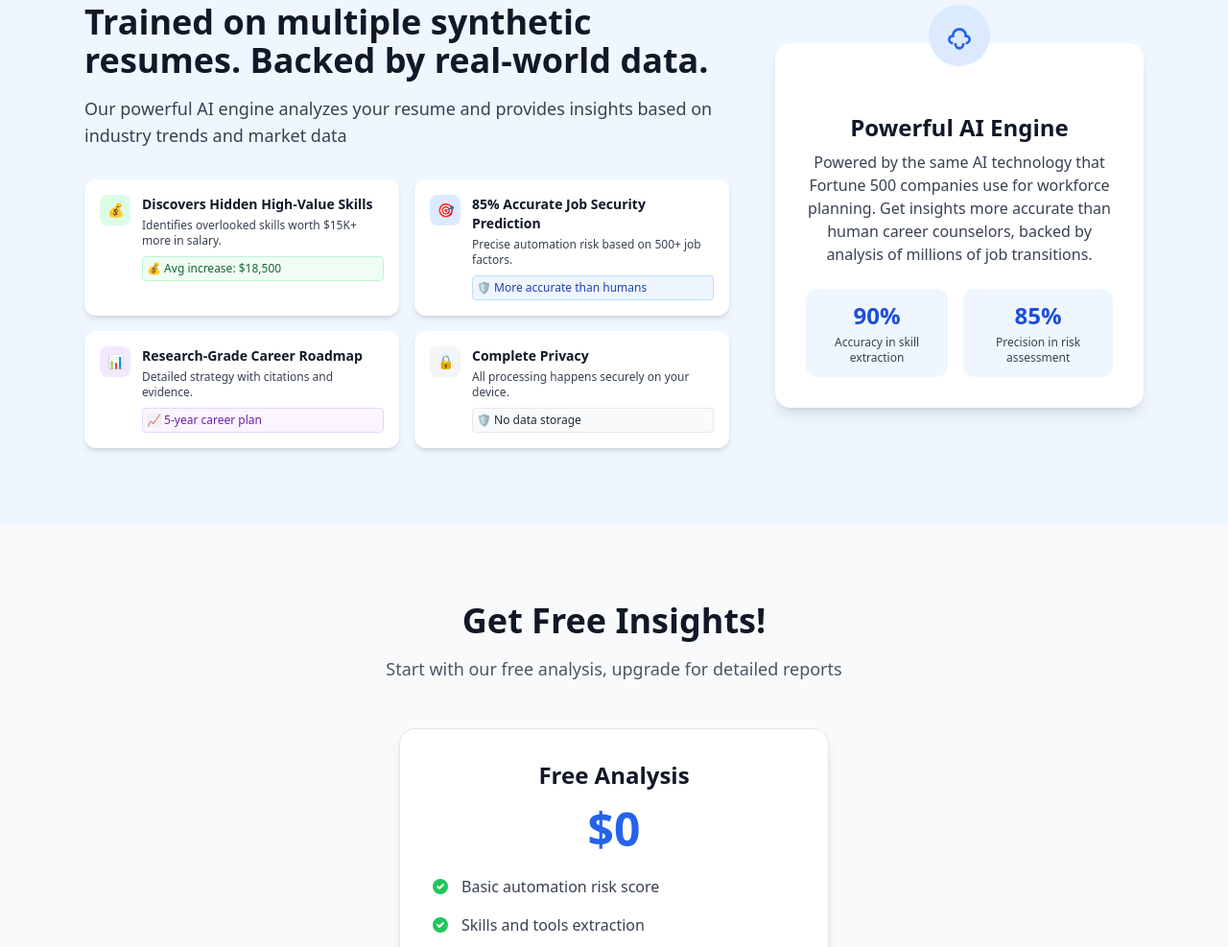
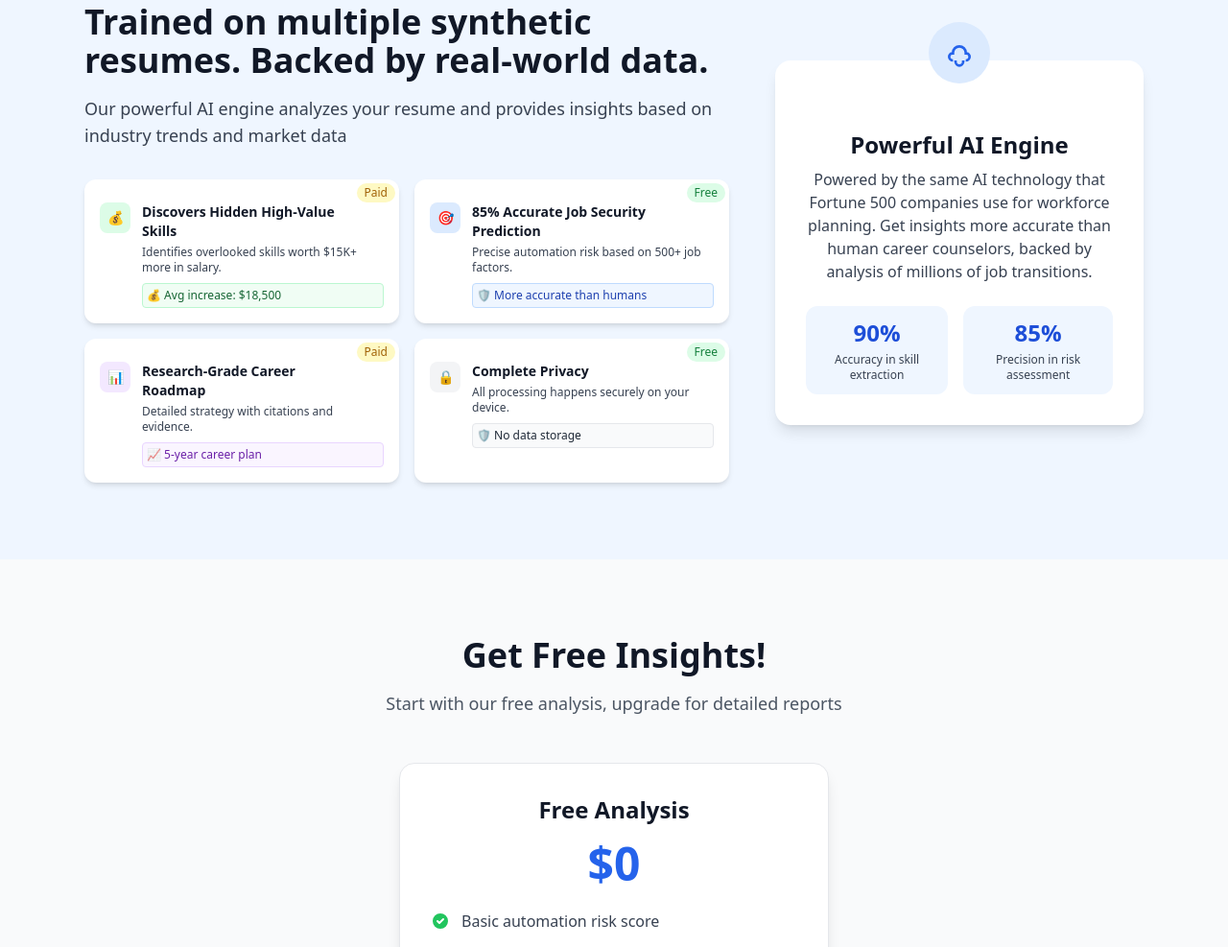
Before and after one commit to angshu-min-js/unautomated-home, a website: page index.html in a window 1280 px wide. Shown: the part 1958-2945 px from the top of the page at 96% size. Drawn offline with nearby package versions, Linux system fonts and the light colour scheme.

Commit message:
Update index.html

```diff
--- a/index.html
+++ b/index.html
@@ -270,15 +270,16 @@
 
                 <div class="grid grid-cols-1 md:grid-cols-2 gap-4">
                     <!-- Feature 1: Hidden High-Value Skills -->
-                    <div class="bg-white rounded-xl shadow-md p-4">
-                        <div class="flex items-start gap-3">
+                    <div class="bg-white rounded-xl shadow-md p-4 relative">
+                        <span class="absolute top-1 right-1 bg-yellow-100 text-yellow-700 text-xs font-medium px-2 py-0.5 rounded-full">Paid</span>
+                        <div class="flex items-start gap-3 mt-2">
                             <div class="flex-shrink-0">
                                 <div class="w-8 h-8 bg-green-100 rounded-lg flex items-center justify-center">
                                     <span class="text-sm">💰</span>
                                 </div>
                             </div>
                             <div>
-                                <h3 class="text-sm font-bold text-gray-900 mb-1">Discovers Hidden High-Value Skills</h3>
+                                <h3 class="text-sm font-bold text-gray-900 mb-1 pr-12">Discovers Hidden High-Value Skills</h3>
                                 <p class="text-gray-700 text-xs mb-2">Identifies overlooked skills worth $15K+ more in salary.</p>
                                 <div class="bg-green-50 border border-green-200 rounded p-1">
                                     <p class="text-green-800 font-medium text-xs">💰 Avg increase: $18,500</p>
@@ -288,15 +289,16 @@
                     </div>
 
                     <!-- Feature 2: Job Security Prediction -->
-                    <div class="bg-white rounded-xl shadow-md p-4">
-                        <div class="flex items-start gap-3">
+                    <div class="bg-white rounded-xl shadow-md p-4 relative">
+                        <span class="absolute top-1 right-1 bg-green-100 text-green-700 text-xs font-medium px-2 py-0.5 rounded-full">Free</span>
+                        <div class="flex items-start gap-3 mt-2">
                             <div class="flex-shrink-0">
                                 <div class="w-8 h-8 bg-blue-100 rounded-lg flex items-center justify-center">
                                     <span class="text-sm">🎯</span>
                                 </div>
                             </div>
                             <div>
-                                <h3 class="text-sm font-bold text-gray-900 mb-1">85% Accurate Job Security Prediction</h3>
+                                <h3 class="text-sm font-bold text-gray-900 mb-1 pr-12">85% Accurate Job Security Prediction</h3>
                                 <p class="text-gray-700 text-xs mb-2">Precise automation risk based on 500+ job factors.</p>
                                 <div class="bg-blue-50 border border-blue-200 rounded p-1">
                                     <p class="text-blue-800 font-medium text-xs">🛡️ More accurate than humans</p>
@@ -306,15 +308,16 @@
                     </div>
 
                     <!-- Feature 3: Research-Grade Career Roadmap -->
-                    <div class="bg-white rounded-xl shadow-md p-4">
-                        <div class="flex items-start gap-3">
+                    <div class="bg-white rounded-xl shadow-md p-4 relative">
+                        <span class="absolute top-1 right-1 bg-yellow-100 text-yellow-700 text-xs font-medium px-2 py-0.5 rounded-full">Paid</span>
+                        <div class="flex items-start gap-3 mt-2">
                             <div class="flex-shrink-0">
                                 <div class="w-8 h-8 bg-purple-100 rounded-lg flex items-center justify-center">
                                     <span class="text-sm">📊</span>
                                 </div>
                             </div>
                             <div>
-                                <h3 class="text-sm font-bold text-gray-900 mb-1">Research-Grade Career Roadmap</h3>
+                                <h3 class="text-sm font-bold text-gray-900 mb-1 pr-12">Research-Grade Career Roadmap</h3>
                                 <p class="text-gray-700 text-xs mb-2">Detailed strategy with citations and evidence.</p>
                                 <div class="bg-purple-50 border border-purple-200 rounded p-1">
                                     <p class="text-purple-800 font-medium text-xs">📈 5-year career plan</p>
@@ -324,15 +327,16 @@
                     </div>
 
                     <!-- Feature 4: Complete Privacy -->
-                    <div class="bg-white rounded-xl shadow-md p-4">
-                        <div class="flex items-start gap-3">
+                    <div class="bg-white rounded-xl shadow-md p-4 relative">
+                        <span class="absolute top-1 right-1 bg-green-100 text-green-700 text-xs font-medium px-2 py-0.5 rounded-full">Free</span>
+                        <div class="flex items-start gap-3 mt-2">
                             <div class="flex-shrink-0">
                                 <div class="w-8 h-8 bg-gray-100 rounded-lg flex items-center justify-center">
                                     <span class="text-sm">🔒</span>
                                 </div>
                             </div>
                             <div>
-                                <h3 class="text-sm font-bold text-gray-900 mb-1">Complete Privacy</h3>
+                                <h3 class="text-sm font-bold text-gray-900 mb-1 pr-12">Complete Privacy</h3>
                                 <p class="text-gray-700 text-xs mb-2">All processing happens securely on your device.</p>
                                 <div class="bg-gray-50 border border-gray-200 rounded p-1">
                                     <p class="text-gray-800 font-medium text-xs">🛡️ No data storage</p>
```
